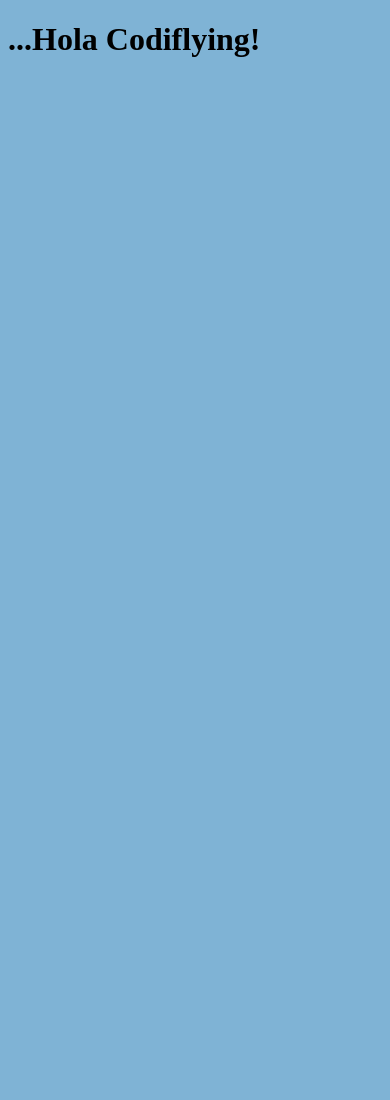
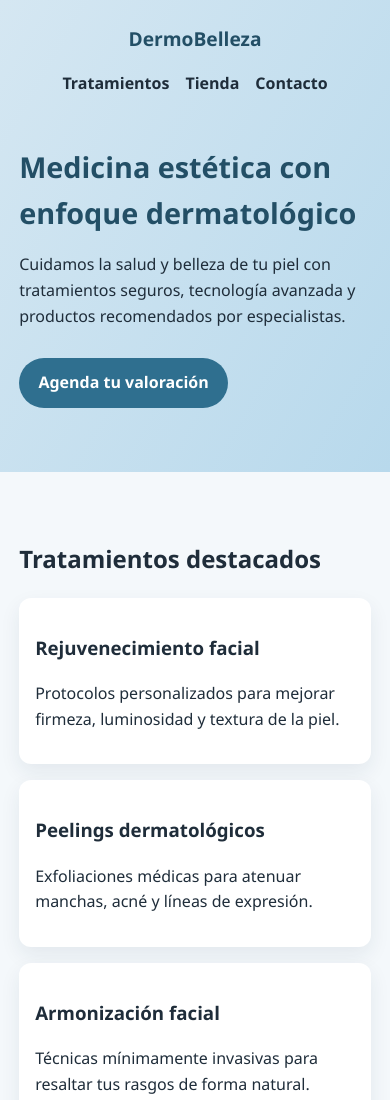
Before and after one commit to Codiflying/mi-primera-web, a plain HTML site: page index.html in a window 390 px wide. Shown: the top 1100 px of the page. Before the commit the page ends 844 px from the top, so only its background shows below. Drawn offline with Linux system fonts and the light colour scheme.

Commit message:
Crear landing page de medicina estética y tienda dermatológica

```diff
--- a/index.css
+++ b/index.css
@@ -1,3 +1,134 @@
-body{
-    background-color: #7FB3D5;
+:root {
+  --bg: #f4f8fb;
+  --accent: #2f6f8f;
+  --accent-dark: #234f66;
+  --text: #1f2d3a;
+  --card: #ffffff;
 }
+
+* {
+  box-sizing: border-box;
+}
+
+body {
+  margin: 0;
+  font-family: "Segoe UI", Tahoma, Geneva, Verdana, sans-serif;
+  color: var(--text);
+  background: var(--bg);
+  line-height: 1.6;
+}
+
+.hero {
+  background: linear-gradient(120deg, #d5e7f2, #b8d9ec);
+  padding: 1.5rem 1.2rem 4rem;
+}
+
+.nav {
+  max-width: 980px;
+  margin: 0 auto;
+  display: flex;
+  justify-content: space-between;
+  align-items: center;
+  gap: 1rem;
+}
+
+.brand {
+  margin: 0;
+  font-size: 1.2rem;
+  font-weight: 700;
+  color: var(--accent-dark);
+}
+
+.nav ul {
+  list-style: none;
+  margin: 0;
+  padding: 0;
+  display: flex;
+  gap: 1rem;
+}
+
+.nav a {
+  text-decoration: none;
+  color: var(--text);
+  font-weight: 600;
+}
+
+.hero-content {
+  max-width: 980px;
+  margin: 3rem auto 0;
+}
+
+.hero-content h1 {
+  margin: 0 0 0.7rem;
+  font-size: clamp(1.8rem, 3.5vw, 2.7rem);
+  color: var(--accent-dark);
+}
+
+.hero-content p {
+  max-width: 680px;
+}
+
+.btn {
+  display: inline-block;
+  margin-top: 0.8rem;
+  background: var(--accent);
+  color: #fff;
+  text-decoration: none;
+  padding: 0.75rem 1.2rem;
+  border-radius: 999px;
+  font-weight: 600;
+}
+
+.section {
+  max-width: 980px;
+  margin: 0 auto;
+  padding: 3rem 1.2rem;
+}
+
+.cards,
+.products {
+  display: grid;
+  grid-template-columns: repeat(auto-fit, minmax(220px, 1fr));
+  gap: 1rem;
+}
+
+.card,
+.product {
+  background: var(--card);
+  border-radius: 12px;
+  padding: 1rem;
+  box-shadow: 0 8px 20px rgba(20, 52, 74, 0.08);
+}
+
+.section-soft {
+  background: #ecf4f9;
+  border-top: 1px solid #dbe8f1;
+  border-bottom: 1px solid #dbe8f1;
+}
+
+.section-intro {
+  margin-top: -0.2rem;
+  margin-bottom: 1.2rem;
+}
+
+.product span {
+  color: var(--accent-dark);
+  font-weight: 700;
+}
+
+.contact {
+  text-align: center;
+}
+
+footer {
+  text-align: center;
+  padding: 1.2rem;
+  font-size: 0.9rem;
+  color: #4d5d68;
+}
+
+@media (max-width: 650px) {
+  .nav {
+    flex-direction: column;
+  }
+}
--- a/index.html
+++ b/index.html
@@ -1,15 +1,104 @@
 <!DOCTYPE html>
-<html lang="en">
-<head>
-    <meta charset="UTF-8">
-    <meta http-equiv="X-UA-Compatible" content="IE=edge">
-    <meta name="viewport" content="width=device-width, initial-scale=1.0">
-    <link rel="stylesheet" href="index.css">
-    <title>Mi web</title>
-</head>
-<body>
-    <h1>...Hola Codiflying!</h1>
+<html lang="es">
+  <head>
+    <meta charset="UTF-8" />
+    <meta http-equiv="X-UA-Compatible" content="IE=edge" />
+    <meta name="viewport" content="width=device-width, initial-scale=1.0" />
+    <meta
+      name="description"
+      content="Clínica de medicina estética y tienda de productos dermatológicos con atención profesional y tratamientos personalizados."
+    />
+    <link rel="stylesheet" href="index.css" />
+    <title>DermoBelleza | Medicina estética y dermocosmética</title>
+  </head>
+  <body>
+    <header class="hero">
+      <nav class="nav">
+        <p class="brand">DermoBelleza</p>
+        <ul>
+          <li><a href="#tratamientos">Tratamientos</a></li>
+          <li><a href="#tienda">Tienda</a></li>
+          <li><a href="#contacto">Contacto</a></li>
+        </ul>
+      </nav>
+      <section class="hero-content">
+        <h1>Medicina estética con enfoque dermatológico</h1>
+        <p>
+          Cuidamos la salud y belleza de tu piel con tratamientos seguros,
+          tecnología avanzada y productos recomendados por especialistas.
+        </p>
+        <a class="btn" href="#contacto">Agenda tu valoración</a>
+      </section>
+    </header>
+
+    <main>
+      <section id="tratamientos" class="section">
+        <h2>Tratamientos destacados</h2>
+        <div class="cards">
+          <article class="card">
+            <h3>Rejuvenecimiento facial</h3>
+            <p>
+              Protocolos personalizados para mejorar firmeza, luminosidad y
+              textura de la piel.
+            </p>
+          </article>
+          <article class="card">
+            <h3>Peelings dermatológicos</h3>
+            <p>
+              Exfoliaciones médicas para atenuar manchas, acné y líneas de
+              expresión.
+            </p>
+          </article>
+          <article class="card">
+            <h3>Armonización facial</h3>
+            <p>
+              Técnicas mínimamente invasivas para resaltar tus rasgos de forma
+              natural.
+            </p>
+          </article>
+        </div>
+      </section>
+
+      <section id="tienda" class="section section-soft">
+        <h2>Productos dermatológicos</h2>
+        <p class="section-intro">
+          Seleccionamos dermocosméticos de alta eficacia para cada necesidad de
+          tu piel.
+        </p>
+        <div class="products">
+          <article class="product">
+            <h3>Sérum Antiedad Pro-Collagen</h3>
+            <p>Mejora elasticidad y reduce líneas finas. Uso nocturno.</p>
+            <span>$42.00</span>
+          </article>
+          <article class="product">
+            <h3>Protector Solar FPS 50+</h3>
+            <p>Protección UVA/UVB de amplio espectro para uso diario.</p>
+            <span>$29.00</span>
+          </article>
+          <article class="product">
+            <h3>Gel Limpiador Purificante</h3>
+            <p>Limpieza suave para piel mixta a grasa, sin resecar.</p>
+            <span>$18.00</span>
+          </article>
+        </div>
+      </section>
+
+      <section id="contacto" class="section contact">
+        <h2>Reserva tu cita</h2>
+        <p>
+          Escríbenos y recibe una valoración inicial para diseñar tu plan de
+          cuidado.
+        </p>
+        <a class="btn" href="mailto:contacto@dermobelleza.com"
+          >contacto@dermobelleza.com</a
+        >
+      </section>
+    </main>
+
+    <footer>
+      <p>© 2026 DermoBelleza · Medicina estética y dermocosmética profesional.</p>
+    </footer>
     <script src="index.js"></script>
-
-</body>
+  </body>
 </html>
--- a/index.js
+++ b/index.js
@@ -1 +1,10 @@
-alert("Bienvenido Codiflying")
+document.querySelectorAll('a[href^="#"]').forEach((anchor) => {
+  anchor.addEventListener("click", (event) => {
+    const section = document.querySelector(anchor.getAttribute("href"));
+
+    if (section) {
+      event.preventDefault();
+      section.scrollIntoView({ behavior: "smooth", block: "start" });
+    }
+  });
+});
```
